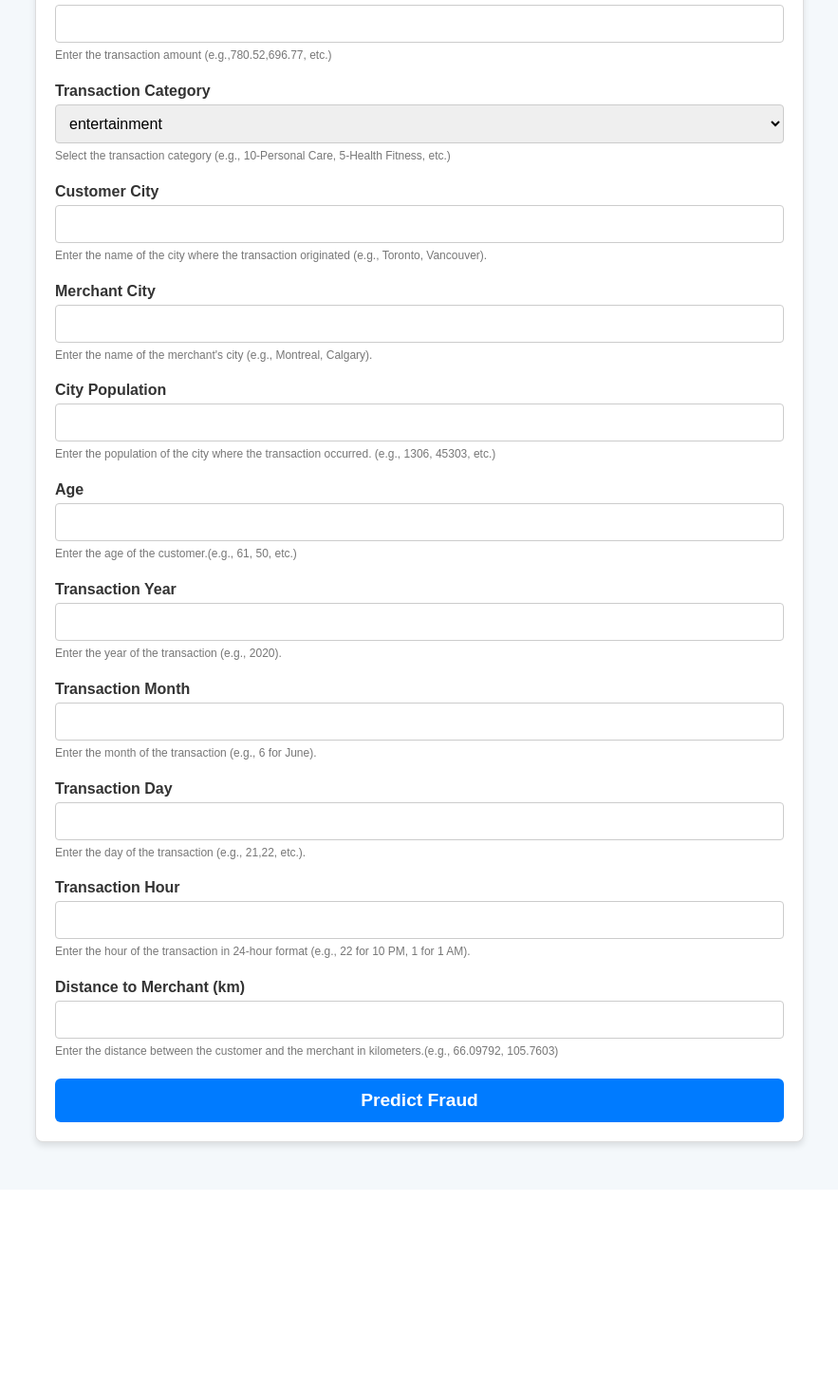
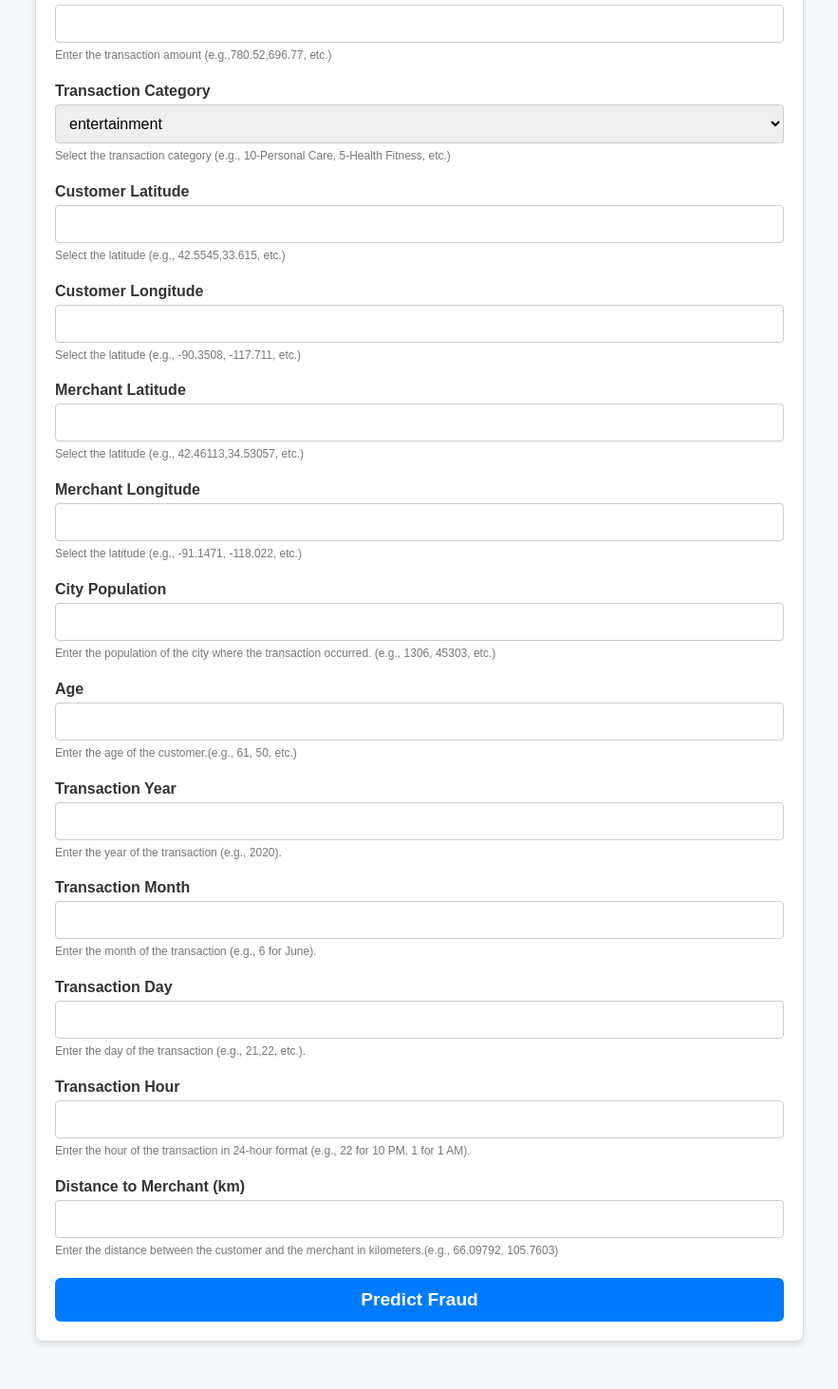
Before and after one commit to smita172/creditcard_fraud, a Django app: page /input_prediction/ in a window 1280 px wide. Shown: the part 253-1716 px from the top of the page at 95% size, without its empty margins (198-1081 px from the left). Before the commit the page ends 1465 px from the top, so only its background shows below. Run offline with Django 5.2, Linux system fonts and the light colour scheme.

Commit message:
changes for input prediction

```diff
--- a/fraud_detection/forms.py
+++ b/fraud_detection/forms.py
@@ -29,26 +29,26 @@ class PredictionForm(forms.Form):
             ('13','travel'),
         ]
     )
-    # lat = forms.DecimalField(
-    #     label='Customer Latitude',
-    #     max_digits=10,
-    #     decimal_places=5,
-    # )
-    # long = forms.DecimalField(
-    #     label='Customer Longitude',
-    #     max_digits=10,
-    #     decimal_places=5,
-    # )
-    # merch_lat = forms.DecimalField(
-    #     label='Merchant Latitude',
-    #     max_digits=10,
-    #     decimal_places=5,
-    # )
-    # merch_long = forms.DecimalField(
-    #     label='Merchant Longitude',
-    #     max_digits=10,
-    #     decimal_places=5,
-    # )
+    lat = forms.DecimalField(
+        label='Customer Latitude',
+        max_digits=10,
+        decimal_places=5,
+    )
+    long = forms.DecimalField(
+        label='Customer Longitude',
+        max_digits=10,
+        decimal_places=5,
+    )
+    merch_lat = forms.DecimalField(
+        label='Merchant Latitude',
+        max_digits=10,
+        decimal_places=5,
+    )
+    merch_long = forms.DecimalField(
+        label='Merchant Longitude',
+        max_digits=10,
+        decimal_places=5,
+    )
     # gender = forms.ChoiceField(
     #     label='Gender',
     #     choices=[(1, 'Male'), (0, 'Female')],
@@ -56,8 +56,8 @@ class PredictionForm(forms.Form):
     #     # help_text="Select the gender."
     # )
 
-    customer_city = forms.CharField(label='Customer City', max_length=100)
-    merchant_city = forms.CharField(label='Merchant City', max_length=100)
+    # customer_city = forms.CharField(label='Customer City', max_length=100)
+    # merchant_city = forms.CharField(label='Merchant City', max_length=100)
     city_pop = forms.IntegerField(
         label='City Population',
         # help_text="Enter the population of the city where the transaction took place."
--- a/fraud_detection/views.py
+++ b/fraud_detection/views.py
@@ -83,46 +83,46 @@ def input_prediction(request):
             transaction_data = form.cleaned_data
 
             # Extract customer and merchant city names
-            customer_city = transaction_data.get('customer_city')
-            merchant_city = transaction_data.get('merchant_city')
+            # customer_city = transaction_data.get('customer_city')
+            # merchant_city = transaction_data.get('merchant_city')
 
-            try:
-                # Fetch coordinates for both cities
-                cust_lat, cust_lon = get_coordinates(customer_city)
-                merch_lat, merch_lon = get_coordinates(merchant_city)
-
-                # Calculate distance using Haversine formula
-                distance_to_merch = haversine(cust_lat, cust_lon, merch_lat, merch_lon)
-
-                # Add calculated fields to the transaction data
-                transaction_data['lat'] = cust_lat
-                transaction_data['long'] = cust_lon
-                transaction_data['merch_lat'] = merch_lat
-                transaction_data['merch_long'] = merch_lon
-                transaction_data['distance_to_merch'] = distance_to_merch
-
-            except ValueError as e:
-                # Handle invalid city names
-                form.add_error(None, f"Error: {str(e)}")
-                return render(request, 'input_prediction.html', {'form': form})
-            except Exception as e:
-                # Handle API or other errors
-                messages.error(request, f"An error occurred: {str(e)}")
-                return redirect('input_prediction')
-
-                # Convert form data to DataFrame and filter only expected columns
-            input_df = form.to_dataframe()
-            expected_columns = [
-                'amt', 'category', 'lat', 'long', 'merch_lat', 'merch_long', 'city_pop', 'age',
-                'trans_year', 'trans_month', 'trans_day', 'trans_hour', 'distance_to_merch'
-            ]
-
-            # Add the dynamically calculated values to the DataFrame
-            input_df['lat'] = cust_lat
-            input_df['long'] = cust_lon
-            input_df['merch_lat'] = merch_lat
-            input_df['merch_long'] = merch_lon
-            input_df['distance_to_merch'] = distance_to_merch
+            # try:
+            #     # Fetch coordinates for both cities
+            #     cust_lat, cust_lon = get_coordinates(customer_city)
+            #     merch_lat, merch_lon = get_coordinates(merchant_city)
+            #
+            #     # Calculate distance using Haversine formula
+            #     distance_to_merch = haversine(cust_lat, cust_lon, merch_lat, merch_lon)
+            #
+            #     # Add calculated fields to the transaction data
+            #     transaction_data['lat'] = cust_lat
+            #     transaction_data['long'] = cust_lon
+            #     transaction_data['merch_lat'] = merch_lat
+            #     transaction_data['merch_long'] = merch_lon
+            #     transaction_data['distance_to_merch'] = distance_to_merch
+            #
+            # except ValueError as e:
+            #     # Handle invalid city names
+            #     form.add_error(None, f"Error: {str(e)}")
+            #     return render(request, 'input_prediction.html', {'form': form})
+            # except Exception as e:
+            #     # Handle API or other errors
+            #     messages.error(request, f"An error occurred: {str(e)}")
+            #     return redirect('input_prediction')
+            #
+            #     # Convert form data to DataFrame and filter only expected columns
+            # input_df = form.to_dataframe()
+            # expected_columns = [
+            #     'amt', 'category', 'lat', 'long', 'merch_lat', 'merch_long', 'city_pop', 'age',
+            #     'trans_year', 'trans_month', 'trans_day', 'trans_hour', 'distance_to_merch'
+            # ]
+            #
+            # # Add the dynamically calculated values to the DataFrame
+            # input_df['lat'] = cust_lat
+            # input_df['long'] = cust_lon
+            # input_df['merch_lat'] = merch_lat
+            # input_df['merch_long'] = merch_lon
+            # input_df['distance_to_merch'] = distance_to_merch
 
             # Convert form data to DataFrame and filter only expected columns
             input_df = form.to_dataframe()
--- a/templates/input_prediction.html
+++ b/templates/input_prediction.html
@@ -206,55 +206,53 @@
 {#                </div>#}
 {#            </div>#}
 
-                        <!-- Customer Latitude -->
+                                    <!-- Customer Latitude -->
+            <div class="form-group">
+                <label for="lat">Customer Latitude </label>
+                {{ form.lat }}
+                <div class="error">{{ form.lat.errors }}</div>
+                <span class="tooltip">Select the latitude (e.g., 42.5545,33.615, etc.)</span>
+            </div>
+
+                                    <!-- Customer Longitude -->
+            <div class="form-group">
+                <label for="lat">Customer Longitude </label>
+                {{ form.long }}
+                <div class="error">{{ form.long.errors }}</div>
+                <span class="tooltip">Select the latitude (e.g., -90.3508, -117.711, etc.)</span>
+            </div>
+
+
+                                    <!-- Merchant Latitude -->
+            <div class="form-group">
+                <label for="merch_lat">Merchant Latitude </label>
+                {{ form.merch_lat }}
+                <div class="error">{{ form.merch_lat.errors }}</div>
+                <span class="tooltip">Select the latitude (e.g., 42.46113,34.53057, etc.)</span>
+            </div>
+
+                                    <!-- Merchant Longitude -->
+            <div class="form-group">
+                <label for="merch_long">Merchant Longitude </label>
+                {{ form.merch_long }}
+                <div class="error">{{ form.merch_long.errors }}</div>
+                <span class="tooltip">Select the latitude (e.g., -91.1471, -118.022, etc.)</span>
+            </div>
+{#                        <!-- Customer City -->#}
 {#            <div class="form-group">#}
-{#                <label for="lat">Customer Latitude </label>#}
-{#                {{ form.lat }}#}
-{#                <div class="error">{{ form.lat.errors }}</div>#}
-{#                <span class="tooltip">Select the latitude (e.g., 42.5545,33.615, etc.)</span>#}
+{#                <label for="customer_city">Customer City</label>#}
+{#                {{ form.customer_city }}#}
+{#                <div class="error">{{ form.customer_city.errors }}</div>#}
+{#                <span class="tooltip">Enter the name of the city where the transaction originated (e.g., Toronto, Vancouver).</span>#}
 {#            </div>#}
 {##}
-{#                                    <!-- Customer Longitude -->#}
+{#            <!-- Merchant City -->#}
 {#            <div class="form-group">#}
-{#                <label for="lat">Customer Longitude </label>#}
-{#                {{ form.long }}#}
-{#                <div class="error">{{ form.long.errors }}</div>#}
-{#                <span class="tooltip">Select the latitude (e.g., -90.3508, -117.711, etc.)</span>#}
+{#                <label for="merchant_city">Merchant City</label>#}
+{#                {{ form.merchant_city }}#}
+{#                <div class="error">{{ form.merchant_city.errors }}</div>#}
+{#                <span class="tooltip">Enter the name of the merchant's city (e.g., Montreal, Calgary).</span>#}
 {#            </div>#}
-{##}
-{##}
-{#                                    <!-- Merchant Latitude -->#}
-{#            <div class="form-group">#}
-{#                <label for="merch_lat">Merchant Latitude </label>#}
-{#                {{ form.merch_lat }}#}
-{#                <div class="error">{{ form.merch_lat.errors }}</div>#}
-{#                <span class="tooltip">Select the latitude (e.g., 42.46113,34.53057, etc.)</span>#}
-{#            </div>#}
-{##}
-{#                                    <!-- Merchant Longitude -->#}
-{#            <div class="form-group">#}
-{#                <label for="merch_long">Merchant Longitude </label>#}
-{#                {{ form.merch_long }}#}
-{#                <div class="error">{{ form.merch_long.errors }}</div>#}
-{#                <span class="tooltip">Select the latitude (e.g., -91.1471, -118.022, etc.)</span>#}
-{#            </div>#}
-
-
-                        <!-- Customer City -->
-            <div class="form-group">
-                <label for="customer_city">Customer City</label>
-                {{ form.customer_city }}
-                <div class="error">{{ form.customer_city.errors }}</div>
-                <span class="tooltip">Enter the name of the city where the transaction originated (e.g., Toronto, Vancouver).</span>
-            </div>
-
-            <!-- Merchant City -->
-            <div class="form-group">
-                <label for="merchant_city">Merchant City</label>
-                {{ form.merchant_city }}
-                <div class="error">{{ form.merchant_city.errors }}</div>
-                <span class="tooltip">Enter the name of the merchant's city (e.g., Montreal, Calgary).</span>
-            </div>
 
             <!-- City Population Field -->
             <div class="form-group">
```
Also changed, not shown: processed_results_with_predictions.csv.
